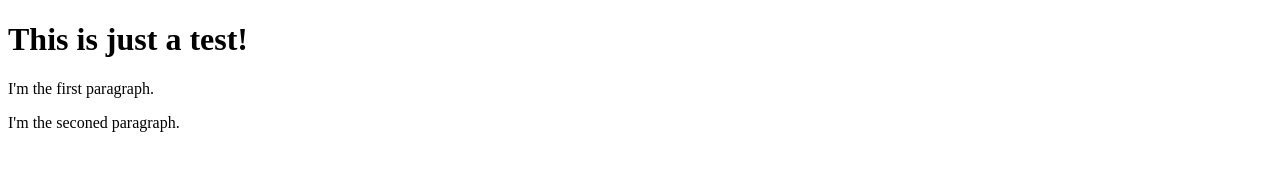
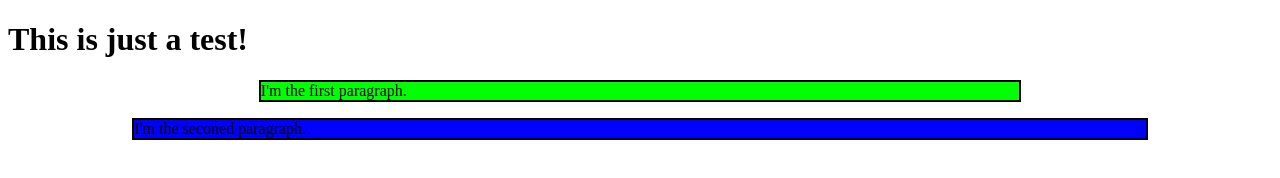
Before and after one commit to rawnoob25/anotherWebTest, a plain HTML site: page soln/index.html in a window 1280 px wide. Drawn offline with Linux system fonts and the light colour scheme.

Commit message:
Update index.html

```diff
--- a/soln/index.html
+++ b/soln/index.html
@@ -7,8 +7,8 @@
 <body>
 <h1>This is just a test!</h1>
 
-<p>I'm the first paragraph.</p>
+<p class="first">I'm the first paragraph.</p>
 
-<p>I'm the seconed paragraph.</p>
+<p class="second">I'm the seconed paragraph.</p>
 </body>
 </html>
```
